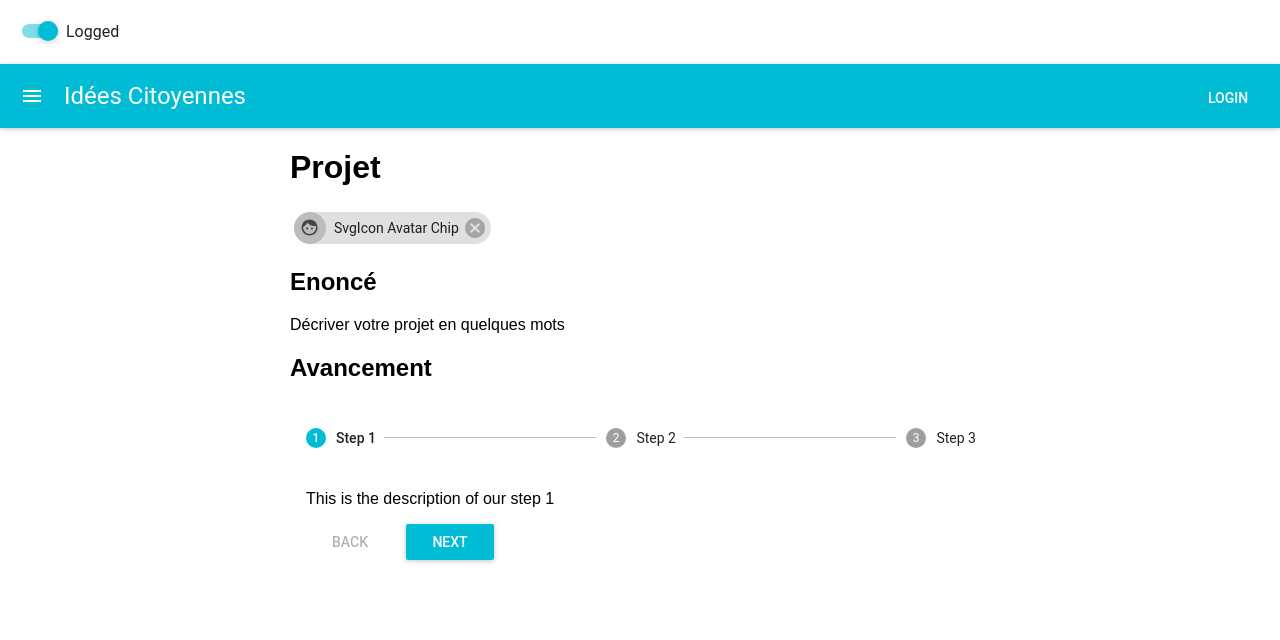
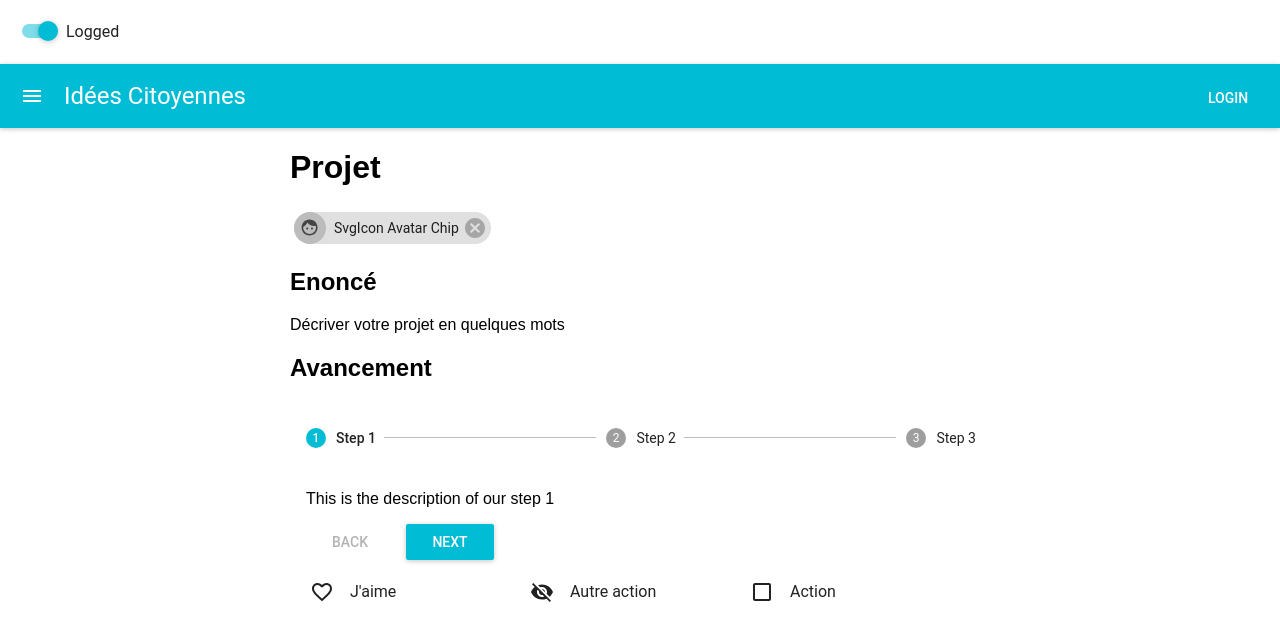
Before and after one commit to EstelleBarnoud/sim_project, a React (Create React App) app in the folder idees-citoyennes/: page / in a window 1280 px wide. Shown: the top 640 px of the page. Built offline with nearby package versions, Linux system fonts and the light colour scheme.

Commit message:
Reaction Bar component added

```diff
--- a/idees-citoyennes/src/App.css
+++ b/idees-citoyennes/src/App.css
@@ -1,3 +1,4 @@
 .App {
   padding: 20px;
+  display: flex;
 }
--- a/idees-citoyennes/src/App.js
+++ b/idees-citoyennes/src/App.js
@@ -5,6 +5,7 @@ import MyAppBar from './MyAppBar';
 import Title from './Title';
 import Description from './Description';
 import Progress from './Progress';
+import ReactionBar from './ReactionBar';
 import MuiThemeProvider from 'material-ui/styles/MuiThemeProvider';
 
 class App extends Component {
@@ -19,6 +20,7 @@ class App extends Component {
             <Title />
             <Description />
             <Progress />
+            <ReactionBar />
           </div>
         </div>
       </ MuiThemeProvider>
--- /dev/null
+++ b/idees-citoyennes/src/ReactionBar.js
@@ -0,0 +1,55 @@
+import React from 'react';
+import Checkbox from 'material-ui/Checkbox';
+import ActionFavorite from 'material-ui/svg-icons/action/favorite';
+import ActionFavoriteBorder from 'material-ui/svg-icons/action/favorite-border';
+import Visibility from 'material-ui/svg-icons/action/visibility';
+import VisibilityOff from 'material-ui/svg-icons/action/visibility-off';
+import './App.css';
+
+const styles = {
+  block: {
+    maxWidth: 2500,
+  },
+  checkbox: {
+    marginBottom: 16,
+  },
+};
+
+class ReactionBar extends React.Component {
+  state = {
+    checked: false,
+  }
+
+  updateCheck() {
+    this.setState((oldState) => {
+      return {
+        checked: !oldState.checked,
+      };
+    });
+  }
+
+  render() {
+    return (
+      <div className="App" style={styles.block}>
+        <Checkbox
+          checkedIcon={<ActionFavorite />}
+          uncheckedIcon={<ActionFavoriteBorder />}
+          label="J'aime"
+          style={styles.checkbox}
+        />
+        <Checkbox
+          checkedIcon={<Visibility />}
+          uncheckedIcon={<VisibilityOff />}
+          label="Autre action"
+          style={styles.checkbox}
+        />
+        <Checkbox
+          label="Action"
+          style={styles.checkbox}
+        />
+      </div>
+    );
+  }
+}
+
+export default ReactionBar;
```
